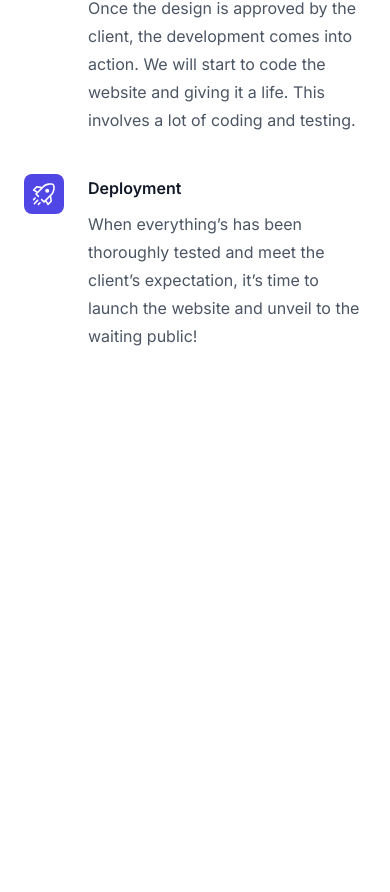
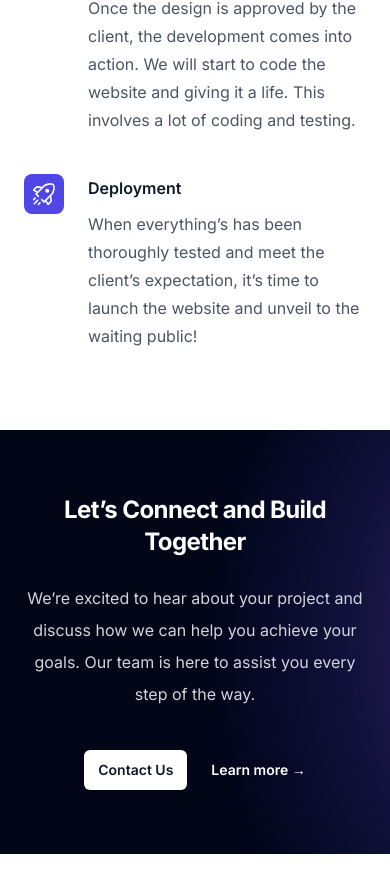
Before and after one commit to monciego/thedev, a Next.js app: page / in a window 390 px wide. Shown: the part 1926-2818 px from the top of the page. Before the commit the page ends 2340 px from the top, so only its background shows below. Built offline with nearby package versions, Linux system fonts and the light colour scheme.

Commit message:
feat: add cta section

```diff
--- a/app/page.tsx
+++ b/app/page.tsx
@@ -144,6 +144,53 @@ export default function Home() {
           </div>
         </div>
       </div>
+      <div className='mx-auto max-w-7xl sm:px-6 lg:px-8 my-4 mb-10'>
+        <div className='relative isolate overflow-hidden bg-slate-950  px-6 py-16 shadow-3xl sm:rounded-2xl'>
+          <svg
+            viewBox='0 0 1024 1024'
+            className='absolute left-1/2 top-1/2 -z-10 h-[64rem] w-[64rem] -translate-y-1/2 [mask-image:radial-gradient(closest-side,white,transparent)] sm:left-full sm:-ml-80 lg:left-1/2 lg:ml-0 lg:-translate-x-1/2 lg:translate-y-0'
+            aria-hidden='true'
+          >
+            <circle
+              cx='512'
+              cy='512'
+              r='512'
+              fill='url(#759c1415-0410-454c-8f7c-9a820de03641)'
+              fillOpacity='0.7'
+            />
+            <defs>
+              <radialGradient id='759c1415-0410-454c-8f7c-9a820de03641'>
+                <stop stopColor='#c775d6' />
+                <stop offset='1' stopColor='#2328c2' />
+              </radialGradient>
+            </defs>
+          </svg>
+          <div className='mx-auto max-w-2xl text-center '>
+            <h2 className='text-2xl font-bold tracking-tight text-white sm:text-4xl'>
+              Let’s Connect and Build Together
+            </h2>
+            <p className='mt-6 text-base sm:text-lg leading-8 text-gray-300'>
+              We’re excited to hear about your project and discuss how we can
+              help you achieve your goals. Our team is here to assist you every
+              step of the way.
+            </p>
+            <div className='mt-10 flex items-center justify-center gap-x-6 '>
+              <a
+                href='#'
+                className='rounded-md bg-white px-3.5 py-2.5 text-sm font-semibold text-gray-900 shadow-sm hover:bg-gray-100 focus-visible:outline focus-visible:outline-2 focus-visible:outline-offset-2 focus-visible:outline-white'
+              >
+                Contact Us
+              </a>
+              <a
+                href='#'
+                className='text-sm font-semibold leading-6 text-white'
+              >
+                Learn more <span aria-hidden='true'>→</span>
+              </a>
+            </div>
+          </div>
+        </div>
+      </div>
     </>
   );
 }
```
